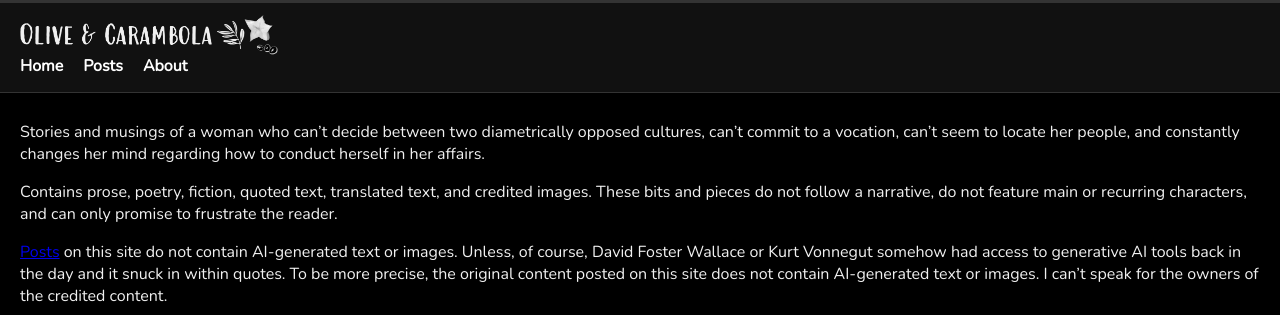
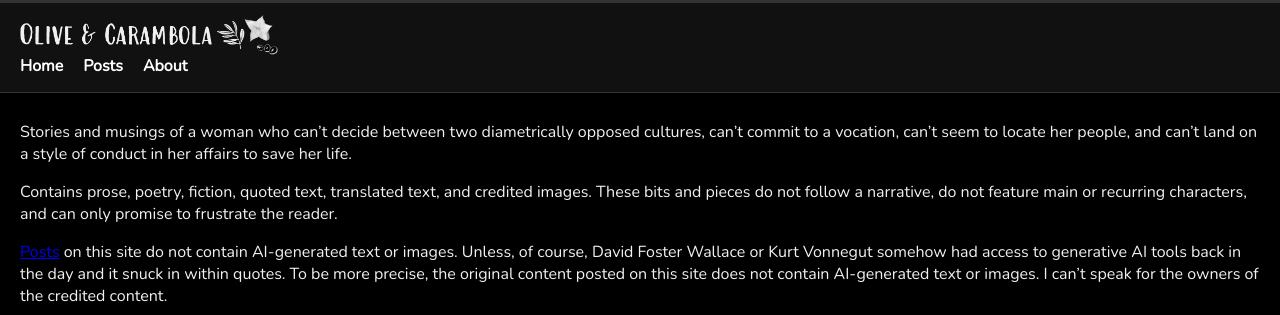
Before and after one commit to olivecarambola/logbook, a Jekyll site: the page built from index.md, in a window 1280 px wide. Shown: the top 315 px of the page. Built offline with Jekyll 4.4.1, drawn with Linux system fonts in a browser that asks for light colours.

Commit message:
Update index.md

```diff
--- a/index.md
+++ b/index.md
@@ -2,7 +2,7 @@
 layout: home
 title: Home
 ---
-Stories and musings of a woman who can't decide between two diametrically opposed cultures, can't commit to a vocation, can't seem to locate her people, and constantly changes her mind regarding how to conduct herself in her affairs.
+Stories and musings of a woman who can't decide between two diametrically opposed cultures, can't commit to a vocation, can't seem to locate her people, and can't land on a style of conduct in her affairs to save her life.
 
 Contains prose, poetry, fiction, quoted text, translated text, and credited images. These bits and pieces do not follow a narrative, do not feature main or recurring characters, and can only promise to frustrate the reader.
 
```
